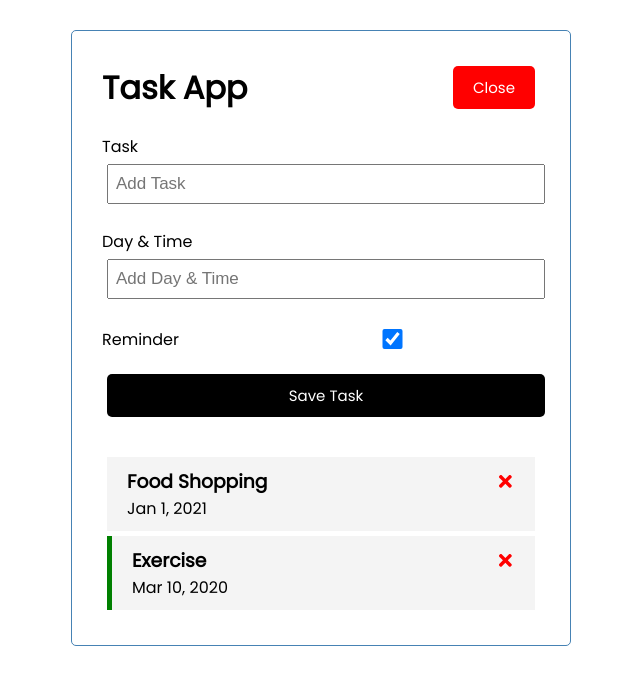
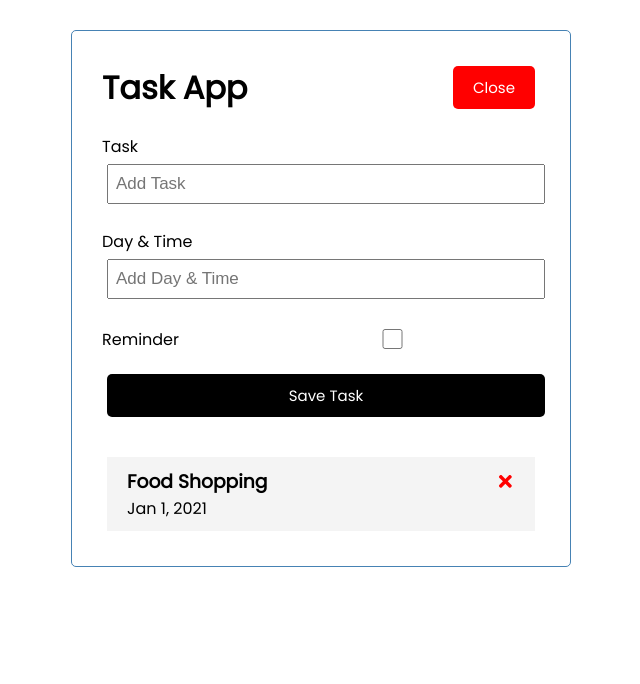
Before and after one commit to jordanchude/react-task-app, a React (Create React App) app in the folder react-task-app/: page / in a window 1280 px wide. Shown: the top 684 px of the page, without its empty margins (319-959 px from the left). Built offline with nearby package versions, Linux system fonts and the light colour scheme; data requests are answered from the project's data file.

Commit message:
delete task with json serve

```diff
--- /dev/null
+++ b/react-task-app/db.json
@@ -0,0 +1,10 @@
+{
+  "tasks": [
+    {
+      "id": 3,
+      "text": "Food Shopping",
+      "day": "Jan 1, 2021",
+      "reminder": false
+    }
+  ]
+}
--- a/react-task-app/package.json
+++ b/react-task-app/package.json
@@ -6,6 +6,7 @@
     "@testing-library/jest-dom": "^5.15.1",
     "@testing-library/react": "^11.2.7",
     "@testing-library/user-event": "^12.8.3",
+    "json-server": "^0.17.0",
     "react": "^17.0.2",
     "react-dom": "^17.0.2",
     "react-scripts": "4.0.3",
@@ -15,7 +16,8 @@
     "start": "react-scripts start",
     "build": "react-scripts build",
     "test": "react-scripts test",
-    "eject": "react-scripts eject"
+    "eject": "react-scripts eject",
+    "server": "json-server --watch db.json --port 4000"
   },
   "eslintConfig": {
     "extends": [
--- a/react-task-app/src/App.js
+++ b/react-task-app/src/App.js
@@ -1,5 +1,5 @@
-// hook called useState
-import { useState } from 'react'
+// hook called useState and useEffect (i.e. wants something to happen when page loads)
+import { useState, useEffect } from 'react'
 
 import Header from './components/Header'
 import Tasks from './components/Tasks'
@@ -12,20 +12,25 @@ function App() {
 
   // useState takes state and updates state with a function (i.e. 'setTasks')
   const [showAddTask, setShowAddTask] = useState(true)
-  const [tasks, setTasks] = useState([
-    {
-        id: 3,
-        text: 'Food Shopping',
-        day: 'Jan 1, 2021',
-        reminder: false
-    },
-    {
-        id: 4,
-        text: 'Exercise',
-        day: 'Mar 10, 2020',
-        reminder: true
+  const [tasks, setTasks] = useState([])
+
+  useEffect(()  => {
+    const getTasks = async () => {
+      const tasksFromServer = await fetchTasks()
+      setTasks(tasksFromServer)
     }
-])
+
+    getTasks()
+    // dependency array (for if you want value to change)
+  }, [])
+
+  // Fetch Tasks
+  const fetchTasks = async () => {
+    const res = await fetch('http://localhost:4000/tasks')
+    const data = await res.json()
+
+    return data
+  }
 
   // Add Task
   const addTask = (task) => {
@@ -36,7 +41,11 @@ const addTask = (task) => {
   }
 
   // Delete Task
-const deleteTask = (id) => {
+  const deleteTask = async (id) => {
+    await fetch(`http://localhost:4000/tasks/${id}`, {
+      method: 'DELETE'
+    })
+
     setTasks(tasks.filter((task) => task.id !== id))
   }
 
--- a/react-task-app/src/components/AddTask.js
+++ b/react-task-app/src/components/AddTask.js
@@ -5,7 +5,7 @@ import { useState } from 'react'
 const AddTask = ({onAdd}) => {
     const [text, setText] = useState('')
     const [day, setDay] = useState('')
-    const [reminder, setReminder] = useState('false')
+    const [reminder, setReminder] = useState(false)
 
     // prevent default submit behavior
     // text validationfor input
--- a/react-task-app/src/components/Tasks.js
+++ b/react-task-app/src/components/Tasks.js
@@ -4,8 +4,8 @@ const Tasks = ({ tasks, onDelete, onToggle }) => {
 
     return (
         <div>
-            {tasks.map((task)=> (
-            <Task key={task.id}
+            {tasks.map((task, index)=> (
+            <Task key={index}
             task={task}
             onDelete={onDelete}
             onToggle={onToggle}/>
```
Also changed, not shown: 2 other files (tests, documents, lock files or other folders). Lines whose indentation alone changed are shown as unchanged.
